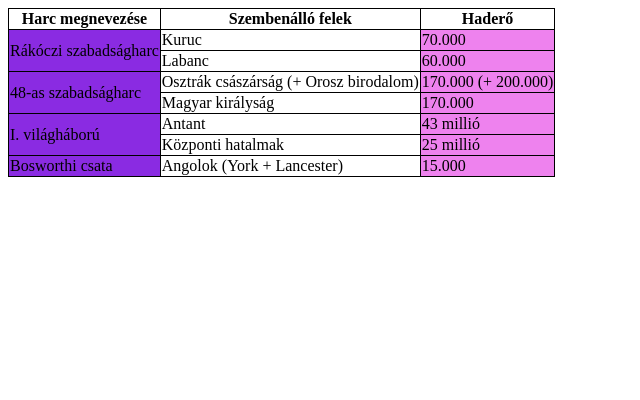
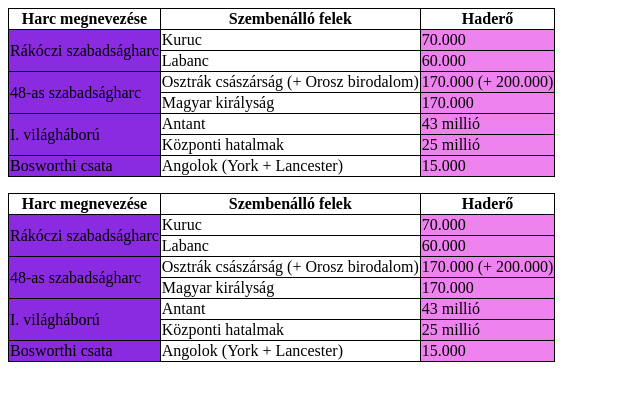
Before and after one commit to szabiih/javascript_func, a plain HTML site: page table_row_hf/index.html in a window 1280 px wide. Shown: the whole page, without its empty margins (0-640 px from the left). Drawn offline with Linux system fonts and the light colour scheme.

Commit message:
tablazat generalas

```diff
--- /dev/null
+++ b/table_row_hf/harcok.js
@@ -0,0 +1,83 @@
+/**
+ * @type {{war:string,team1:string,team1Size:string,team2?:string,team2Size?:string}[]}
+ */
+const arr = [
+    {
+        war: 'Rákóczi szabadságharc',
+        team1: 'Kuruc',
+        team1Size: '70.000',
+        team2: 'Labanc',
+        team2Size: '60.000',
+    },
+    {
+        war: '48-as szabadságharc',
+        team1: 'Osztrák császárság (+ Orosz birodalom)',
+        team1Size: '170.000 (+ 200.000)',
+        team2: 'Magyar királyság',
+        team2Size: '170.000',
+    },
+    {
+        war: 'I. világháború',
+        team1: 'Antant',
+        team1Size: '43 millió',
+        team2: 'Központi hatalmak',
+        team2Size: '25 millió',
+    },
+    {
+        war: 'Bosworthi csata',
+        team1: 'Angolok (York + Lancester)',
+        team1Size: '15.000',
+    }
+]
+
+const table = document.createElement('table');
+document.body.appendChild(table);
+
+const thead = document.createElement('thead');
+table.appendChild(thead);
+
+const tr01 = document.createElement('tr');
+thead.appendChild(tr01);
+
+const arr2 = ["Harc megnevezése", "Szembenálló felek", "Haderő"]
+
+for (const st of arr2){
+    const th = document.createElement('th');
+    th.innerText = st;
+    tr01.appendChild(th);
+}
+
+const tbody = document.createElement('tbody');
+table.appendChild(tbody);
+
+for (const ob of arr){
+    const tr02 = document.createElement('tr');
+    tbody.appendChild(tr02);
+
+    const td01 = document.createElement('td');
+    td01.innerText = ob.war;
+    tr02.appendChild(td01);
+
+    const td02 = document.createElement('td');
+    td02.innerText = ob.team1;
+    tr02.appendChild(td02);
+
+    const td03 = document.createElement('td');
+    td03.innerText = ob.team1Size;
+    tr02.appendChild(td03);
+
+    if (ob.team2 !== undefined){
+        td01.rowSpan = 2;
+
+        const tr03 = document.createElement('tr');
+        tbody.appendChild(tr03);
+
+        const td04 = document.createElement('td');
+        td04.innerText = ob.team2;
+        tr03.appendChild(td04);
+
+        const td05 = document.createElement('td');
+        td05.innerText = ob.team2Size;
+        tr03.appendChild(td05);
+    }
+}
--- a/table_row_hf/index.html
+++ b/table_row_hf/index.html
@@ -53,5 +53,7 @@
             </tr>
         </tbody>
     </table>
+    <p></p>
+    <script src="./harcok.js"></script>
 </body>
 </html>
```
